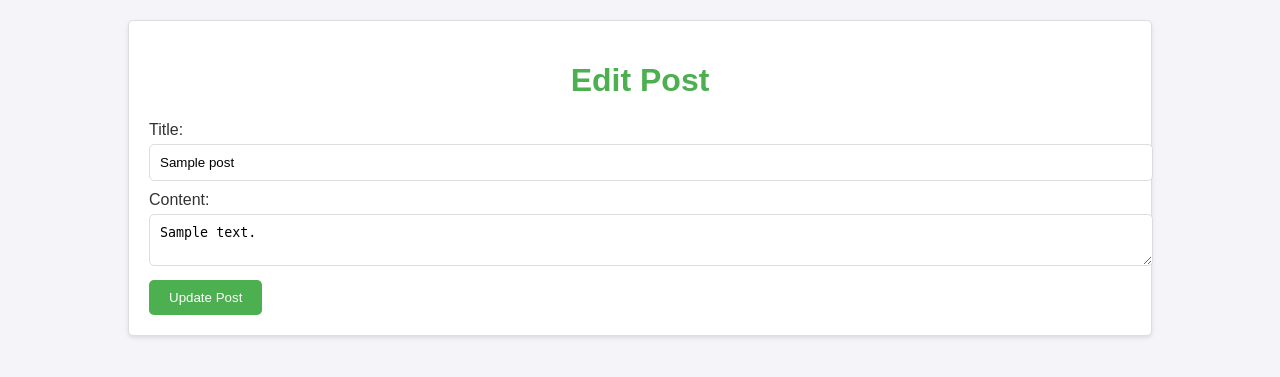
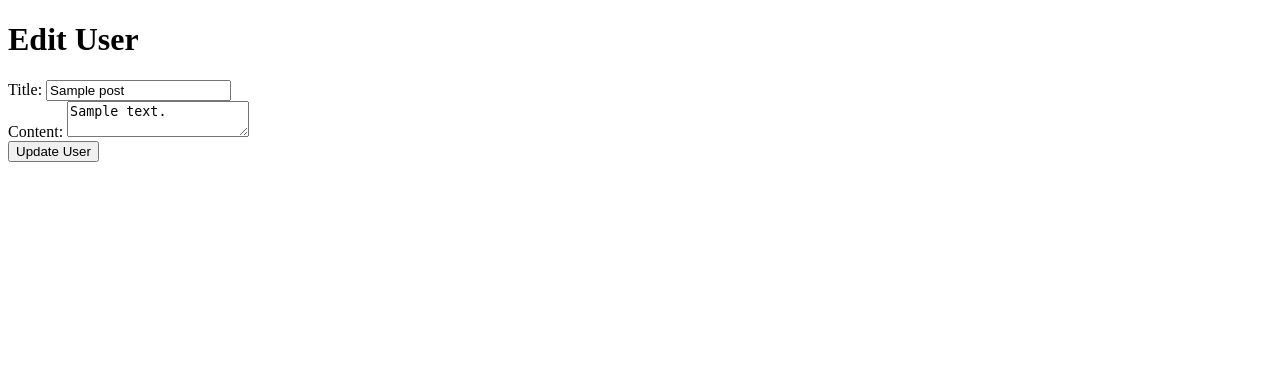
Before and after one commit to drumondpe/projeto-cloud, a Flask app: template templates/edit.html in a window 1280 px wide. Shown: the top 377 px of the page. Run offline with Flask 3, Linux system fonts and the light colour scheme; the template is opened without the code that fills it: most values are stand-ins (such as "Sample title", 1, 10 or a date in 2020).

Commit message:
Fazendo CRUD

```diff
--- a/app.py
+++ b/app.py
@@ -16,7 +16,7 @@ def index():
     items = response.get('Items', [])
     for item in items:
         if 'created_at' not in item:
-            item['created_at'] = '1970-01-01T00:00:00.000000'  # Data default para itens sem o campo
+            item['created_at'] = '1970-01-01T00:00:00.000000'
     items.sort(key=lambda x: x['created_at'], reverse=True)
     return render_template('index.html', posts=items)
 
--- a/templates/edit.html
+++ b/templates/edit.html
@@ -2,68 +2,17 @@
 <html lang="en">
 <head>
     <meta charset="UTF-8">
-    <title>Edit Post</title>
-    <style>
-        body {
-            font-family: Arial, sans-serif;
-            margin: 0;
-            padding: 0;
-            background-color: #f4f4f9;
-            color: #333;
-        }
-        .container {
-            width: 80%;
-            margin: 0 auto;
-            padding: 20px;
-        }
-        h1 {
-            text-align: center;
-            color: #4CAF50;
-        }
-        .form-container {
-            background-color: #fff;
-            border: 1px solid #ddd;
-            border-radius: 5px;
-            padding: 20px;
-            box-shadow: 0 2px 4px rgba(0,0,0,0.1);
-        }
-        label {
-            display: block;
-            margin-top: 10px;
-        }
-        input[type="text"], textarea {
-            width: 100%;
-            padding: 10px;
-            margin-top: 5px;
-            border: 1px solid #ddd;
-            border-radius: 5px;
-        }
-        input[type="submit"] {
-            background-color: #4CAF50;
-            color: white;
-            border: none;
-            padding: 10px 20px;
-            cursor: pointer;
-            border-radius: 5px;
-            margin-top: 10px;
-        }
-        input[type="submit"]:hover {
-            background-color: #45a049;
-        }
-    </style>
+    <meta name="viewport" content="width=device-width, initial-scale=1.0">
+    <title>Edit User</title>
 </head>
 <body>
-    <div class="container">
-        <div class="form-container">
-            <h1>Edit Post</h1>
-            <form action="" method="post">
-                <label for="title">Title:</label>
-                <input type="text" id="title" name="title" value="{{ post['Title'] }}" required>
-                <label for="content">Content:</label>
-                <textarea id="content" name="content" required>{{ post['Content'] }}</textarea>
-                <input type="submit" value="Update Post">
-            </form>
-        </div>
-    </div>
+    <h1>Edit User</h1>
+    <form action="/edit/{{ post.Id }}" method="post">
+        <label for="title">Title:</label>
+        <input type="text" id="title" name="title" value="{{ post.Title }}" required><br>
+        <label for="content">Content:</label>
+        <textarea id="content" name="content" required>{{ post.Content }}</textarea><br>
+        <button type="submit">Update User</button>
+    </form>
 </body>
 </html>
```
Also changed, not shown: templates/index.html (+22 -24 lines).
